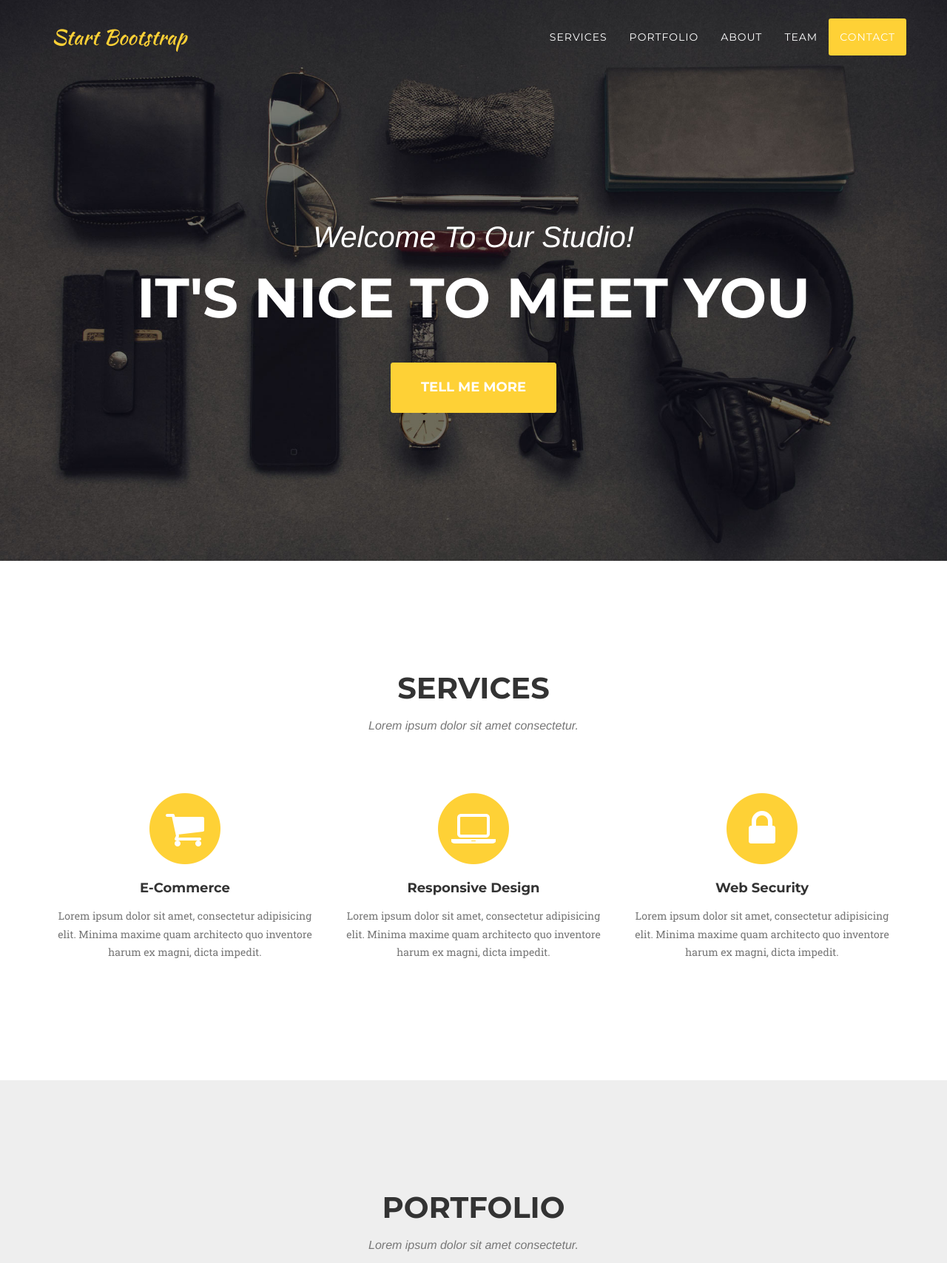
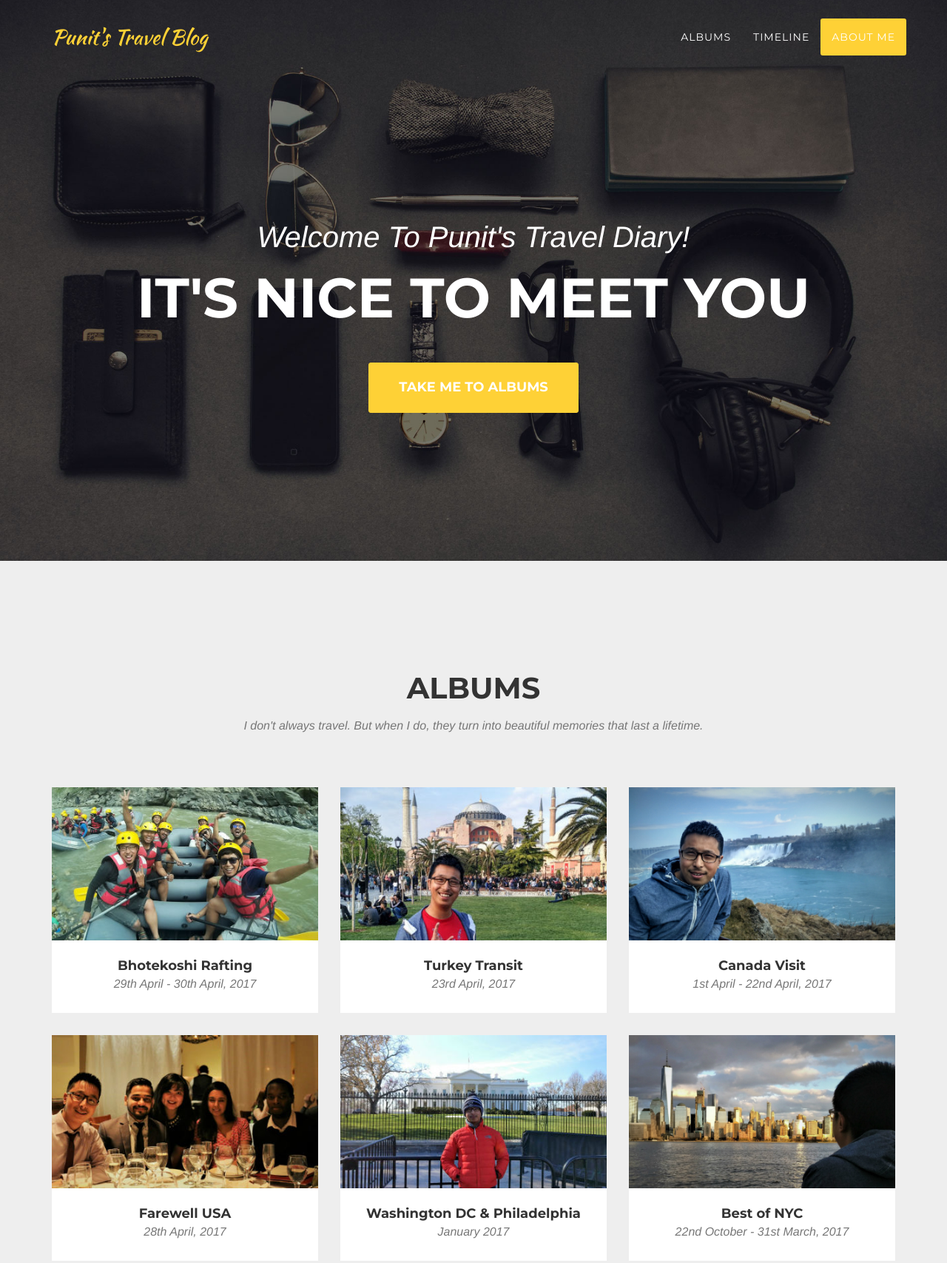
Before and after one commit to punitman88/punitman88.github.io, a website: page index.html in a window 1280 px wide. Shown: the top 1707 px of the page at 74% size. Drawn offline with nearby package versions, Linux system fonts and the light colour scheme; a web font is replaced by a local one.

Commit message:
modified sections and added pictures

```diff
--- a/index.html
+++ b/index.html
@@ -9,7 +9,7 @@
     <meta name="description" content="">
     <meta name="author" content="">
 
-    <title>Agency - Start Bootstrap Theme</title>
+    <title>Punit's Travel Blog</title>
 
     <!-- Bootstrap Core CSS -->
     <link href="vendor/bootstrap/css/bootstrap.min.css" rel="stylesheet">
@@ -43,7 +43,7 @@
                 <button type="button" class="navbar-toggle" data-toggle="collapse" data-target="#bs-example-navbar-collapse-1">
                     <span class="sr-only">Toggle navigation</span> Menu <i class="fa fa-bars"></i>
                 </button>
-                <a class="navbar-brand page-scroll" href="#page-top">Start Bootstrap</a>
+                <a class="navbar-brand page-scroll" href="#page-top">Punit's Travel Blog</a>
             </div>
 
             <!-- Collect the nav links, forms, and other content for toggling -->
@@ -53,19 +53,13 @@
                         <a href="#page-top"></a>
                     </li>
                     <li>
-                        <a class="page-scroll" href="#services">Services</a>
+                        <a class="page-scroll" href="#portfolio">Albums</a>
                     </li>
                     <li>
-                        <a class="page-scroll" href="#portfolio">Portfolio</a>
+                        <a class="page-scroll" href="#about">Timeline</a>
                     </li>
                     <li>
-                        <a class="page-scroll" href="#about">About</a>
-                    </li>
-                    <li>
-                        <a class="page-scroll" href="#team">Team</a>
-                    </li>
-                    <li>
-                        <a class="page-scroll" href="#contact">Contact</a>
+                        <a class="page-scroll" href="#team">About Me</a>
                     </li>
                 </ul>
             </div>
@@ -78,58 +72,20 @@
     <header>
         <div class="container">
             <div class="intro-text">
-                <div class="intro-lead-in">Welcome To Our Studio!</div>
+                <div class="intro-lead-in">Welcome To Punit's Travel Diary!</div>
                 <div class="intro-heading">It's Nice To Meet You</div>
-                <a href="#services" class="page-scroll btn btn-xl">Tell Me More</a>
+                <a href="#portfolio" class="page-scroll btn btn-xl">Take me to Albums</a>
             </div>
         </div>
     </header>
-
-    <!-- Services Section -->
-    <section id="services">
-        <div class="container">
-            <div class="row">
-                <div class="col-lg-12 text-center">
-                    <h2 class="section-heading">Services</h2>
-                    <h3 class="section-subheading text-muted">Lorem ipsum dolor sit amet consectetur.</h3>
-                </div>
-            </div>
-            <div class="row text-center">
-                <div class="col-md-4">
-                    <span class="fa-stack fa-4x">
-                        <i class="fa fa-circle fa-stack-2x text-primary"></i>
-                        <i class="fa fa-shopping-cart fa-stack-1x fa-inverse"></i>
-                    </span>
-                    <h4 class="service-heading">E-Commerce</h4>
-                    <p class="text-muted">Lorem ipsum dolor sit amet, consectetur adipisicing elit. Minima maxime quam architecto quo inventore harum ex magni, dicta impedit.</p>
-                </div>
-                <div class="col-md-4">
-                    <span class="fa-stack fa-4x">
-                        <i class="fa fa-circle fa-stack-2x text-primary"></i>
-                        <i class="fa fa-laptop fa-stack-1x fa-inverse"></i>
-                    </span>
-                    <h4 class="service-heading">Responsive Design</h4>
-                    <p class="text-muted">Lorem ipsum dolor sit amet, consectetur adipisicing elit. Minima maxime quam architecto quo inventore harum ex magni, dicta impedit.</p>
-                </div>
-                <div class="col-md-4">
-                    <span class="fa-stack fa-4x">
-                        <i class="fa fa-circle fa-stack-2x text-primary"></i>
-                        <i class="fa fa-lock fa-stack-1x fa-inverse"></i>
-                    </span>
-                    <h4 class="service-heading">Web Security</h4>
-                    <p class="text-muted">Lorem ipsum dolor sit amet, consectetur adipisicing elit. Minima maxime quam architecto quo inventore harum ex magni, dicta impedit.</p>
-                </div>
-            </div>
-        </div>
-    </section>
 
     <!-- Portfolio Grid Section -->
     <section id="portfolio" class="bg-light-gray">
         <div class="container">
             <div class="row">
                 <div class="col-lg-12 text-center">
-                    <h2 class="section-heading">Portfolio</h2>
-                    <h3 class="section-subheading text-muted">Lorem ipsum dolor sit amet consectetur.</h3>
+                    <h2 class="section-heading">Albums</h2>
+                    <h3 class="section-subheading text-muted">I don't always travel. But when I do, they turn into beautiful memories that last a lifetime.</h3>
                 </div>
             </div>
             <div class="row">
@@ -140,11 +96,11 @@
                                 <i class="fa fa-plus fa-3x"></i>
                             </div>
                         </div>
-                        <img src="img/portfolio/roundicons.png" class="img-responsive" alt="">
+                        <img src="img/album_covers/rafting.jpg" class="img-responsive" alt="">
                     </a>
                     <div class="portfolio-caption">
-                        <h4>Round Icons</h4>
-                        <p class="text-muted">Graphic Design</p>
+                        <h4>Bhotekoshi Rafting</h4>
+                        <p class="text-muted">29th April - 30th April, 2017</p>
                     </div>
                 </div>
                 <div class="col-md-4 col-sm-6 portfolio-item">
@@ -154,11 +110,11 @@
                                 <i class="fa fa-plus fa-3x"></i>
                             </div>
                         </div>
-                        <img src="img/portfolio/startup-framework.png" class="img-responsive" alt="">
+                        <img src="img/album_covers/turkey.jpg" class="img-responsive" alt="">
                     </a>
                     <div class="portfolio-caption">
-                        <h4>Startup Framework</h4>
-                        <p class="text-muted">Website Design</p>
+                        <h4>Turkey Transit</h4>
+                        <p class="text-muted">23rd April, 2017</p>
                     </div>
                 </div>
                 <div class="col-md-4 col-sm-6 portfolio-item">
@@ -168,11 +124,11 @@
                                 <i class="fa fa-plus fa-3x"></i>
                             </div>
                         </div>
-                        <img src="img/portfolio/treehouse.png" class="img-responsive" alt="">
+                        <img src="img/album_covers/canada.jpg" class="img-responsive" alt="">
                     </a>
                     <div class="portfolio-caption">
-                        <h4>Treehouse</h4>
-                        <p class="text-muted">Website Design</p>
+                        <h4>Canada Visit</h4>
+                        <p class="text-muted">1st April - 22nd April, 2017</p>
                     </div>
                 </div>
                 <div class="col-md-4 col-sm-6 portfolio-item">
@@ -182,11 +138,11 @@
                                 <i class="fa fa-plus fa-3x"></i>
                             </div>
                         </div>
-                        <img src="img/portfolio/golden.png" class="img-responsive" alt="">
+                        <img src="img/album_covers/farewell.jpg" class="img-responsive" alt="">
                     </a>
                     <div class="portfolio-caption">
-                        <h4>Golden</h4>
-                        <p class="text-muted">Website Design</p>
+                        <h4>Farewell USA</h4>
+                        <p class="text-muted">28th April, 2017</p>
                     </div>
                 </div>
                 <div class="col-md-4 col-sm-6 portfolio-item">
@@ -196,11 +152,11 @@
                                 <i class="fa fa-plus fa-3x"></i>
                             </div>
                         </div>
-                        <img src="img/portfolio/escape.png" class="img-responsive" alt="">
+                        <img src="img/album_covers/washington.jpg" class="img-responsive" alt="">
                     </a>
                     <div class="portfolio-caption">
-                        <h4>Escape</h4>
-                        <p class="text-muted">Website Design</p>
+                        <h4>Washington DC & Philadelphia</h4>
+                        <p class="text-muted">January 2017</p>
                     </div>
                 </div>
                 <div class="col-md-4 col-sm-6 portfolio-item">
@@ -210,11 +166,11 @@
                                 <i class="fa fa-plus fa-3x"></i>
                             </div>
                         </div>
-                        <img src="img/portfolio/dreams.png" class="img-responsive" alt="">
+                        <img src="img/album_covers/nyc.jpg" class="img-responsive" alt="">
                     </a>
                     <div class="portfolio-caption">
-                        <h4>Dreams</h4>
-                        <p class="text-muted">Website Design</p>
+                        <h4>Best of NYC</h4>
+                        <p class="text-muted">22nd October - 31st March, 2017</p>
                     </div>
                 </div>
             </div>
@@ -226,8 +182,8 @@
         <div class="container">
             <div class="row">
                 <div class="col-lg-12 text-center">
-                    <h2 class="section-heading">About</h2>
-                    <h3 class="section-subheading text-muted">Lorem ipsum dolor sit amet consectetur.</h3>
+                    <h2 class="section-heading">Timeline</h2>
+                    <h3 class="section-subheading text-muted">Time flies. You shouldn't be needing a timeline to know that.</h3>
                 </div>
             </div>
             <div class="row">
@@ -307,8 +263,8 @@
         <div class="container">
             <div class="row">
                 <div class="col-lg-12 text-center">
-                    <h2 class="section-heading">Our Amazing Team</h2>
-                    <h3 class="section-subheading text-muted">Lorem ipsum dolor sit amet consectetur.</h3>
+                    <h2 class="section-heading">About Me</h2>
+                    <h3 class="section-subheading text-muted">I don't always travel. But when I do, they turn into beautiful memories.</h3>
                 </div>
             </div>
             <div class="row">
@@ -361,79 +317,6 @@
             <div class="row">
                 <div class="col-lg-8 col-lg-offset-2 text-center">
                     <p class="large text-muted">Lorem ipsum dolor sit amet, consectetur adipisicing elit. Aut eaque, laboriosam veritatis, quos non quis ad perspiciatis, totam corporis ea, alias ut unde.</p>
-                </div>
-            </div>
-        </div>
-    </section>
-
-    <!-- Clients Aside -->
-    <aside class="clients">
-        <div class="container">
-            <div class="row">
-                <div class="col-md-3 col-sm-6">
-                    <a href="#">
-                        <img src="img/logos/envato.jpg" class="img-responsive img-centered" alt="">
-                    </a>
-                </div>
-                <div class="col-md-3 col-sm-6">
-                    <a href="#">
-                        <img src="img/logos/designmodo.jpg" class="img-responsive img-centered" alt="">
-                    </a>
-                </div>
-                <div class="col-md-3 col-sm-6">
-                    <a href="#">
-                        <img src="img/logos/themeforest.jpg" class="img-responsive img-centered" alt="">
-                    </a>
-                </div>
-                <div class="col-md-3 col-sm-6">
-                    <a href="#">
-                        <img src="img/logos/creative-market.jpg" class="img-responsive img-centered" alt="">
-                    </a>
-                </div>
-            </div>
-        </div>
-    </aside>
-
-    <!-- Contact Section -->
-    <section id="contact">
-        <div class="container">
-            <div class="row">
-                <div class="col-lg-12 text-center">
-                    <h2 class="section-heading">Contact Us</h2>
-                    <h3 class="section-subheading text-muted">Lorem ipsum dolor sit amet consectetur.</h3>
-                </div>
-            </div>
-            <div class="row">
-                <div class="col-lg-12">
-                    <form name="sentMessage" id="contactForm" novalidate>
-                        <div class="row">
-                            <div class="col-md-6">
-                                <div class="form-group">
-                                    <input type="text" class="form-control" placeholder="Your Name *" id="name" required data-validation-required-message="Please enter your name.">
-                                    <p class="help-block text-danger"></p>
-                                </div>
-                                <div class="form-group">
-                                    <input type="email" class="form-control" placeholder="Your Email *" id="email" required data-validation-required-message="Please enter your email address.">
-                                    <p class="help-block text-danger"></p>
-                                </div>
-                                <div class="form-group">
-                                    <input type="tel" class="form-control" placeholder="Your Phone *" id="phone" required data-validation-required-message="Please enter your phone number.">
-                                    <p class="help-block text-danger"></p>
-                                </div>
-                            </div>
-                            <div class="col-md-6">
-                                <div class="form-group">
-                                    <textarea class="form-control" placeholder="Your Message *" id="message" required data-validation-required-message="Please enter a message."></textarea>
-                                    <p class="help-block text-danger"></p>
-                                </div>
-                            </div>
-                            <div class="clearfix"></div>
-                            <div class="col-lg-12 text-center">
-                                <div id="success"></div>
-                                <button type="submit" class="btn btn-xl">Send Message</button>
-                            </div>
-                        </div>
-                    </form>
                 </div>
             </div>
         </div>
```
Also changed, not shown: img/album_covers/canada.jpg (added), img/album_covers/farewell.jpg (added), img/album_covers/nyc.jpg (added), img/album_covers/rafting.JPG (added), img/album_covers/turkey.jpg (added), img/album_covers/washington.jpg (added).
